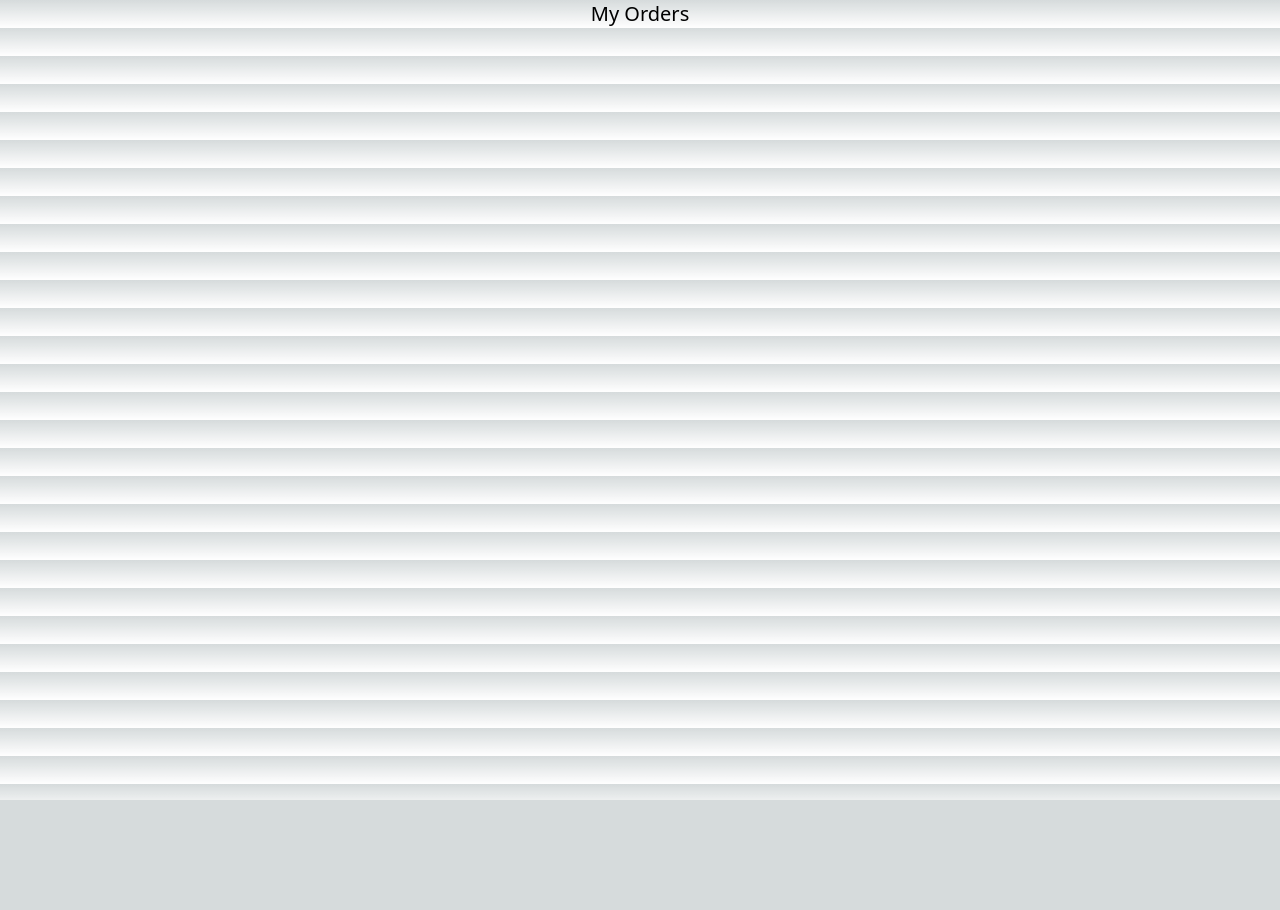
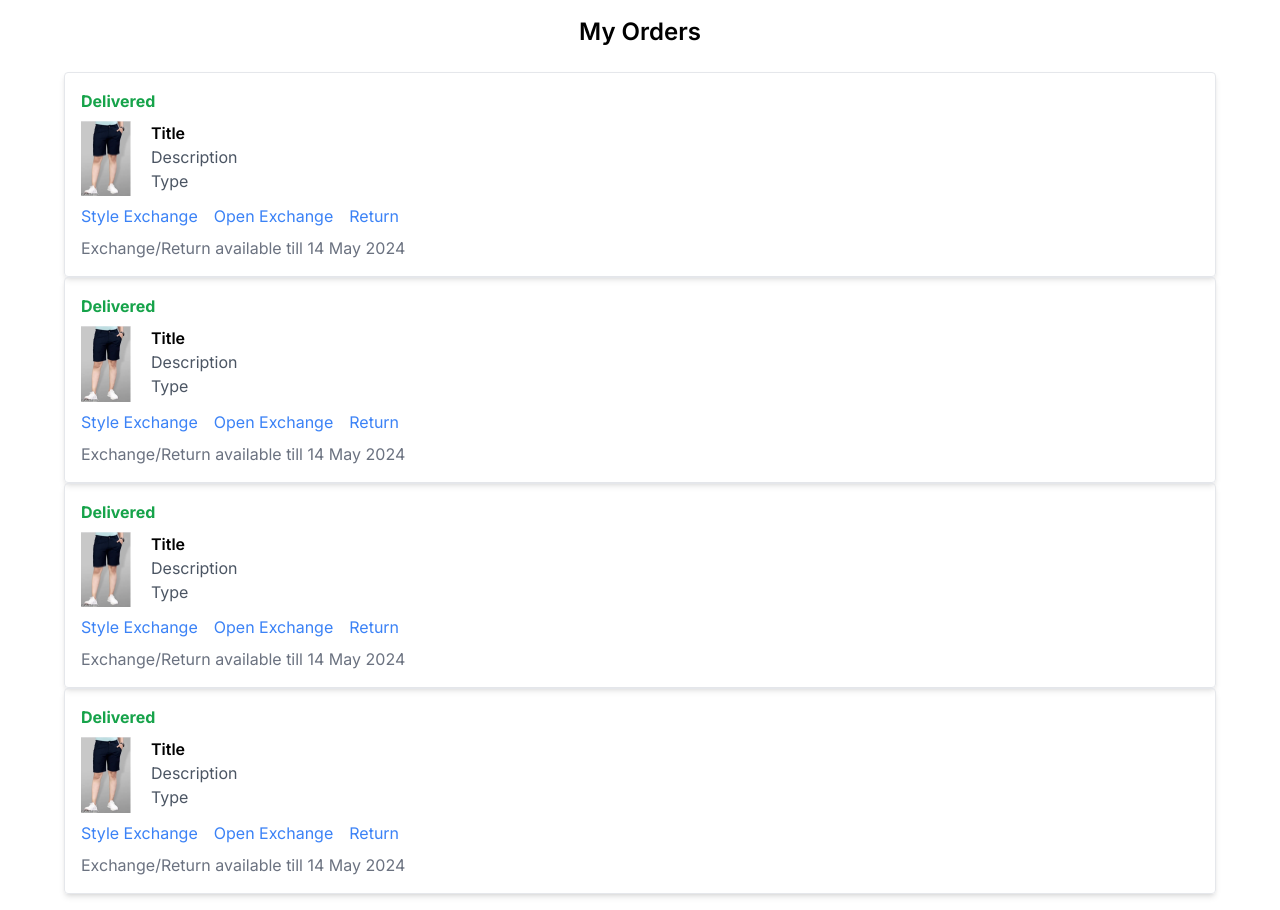
Before and after one commit to SatyamChaurasiya-Meesho/OpenExchange, a Next.js app: page /myOrder in a window 1280 px wide. Before the commit the page ends 800 px from the top, so only its background shows below. Built offline with nearby package versions, Linux system fonts and the light colour scheme.

Commit message:
myOrder UI

```diff
--- /dev/null
+++ b/src/components/myProductCard.tsx
@@ -0,0 +1,40 @@
+import React from 'react'
+import productImage from '../assets/images/productImage.png'
+import Image from "next/image";
+import Link from 'next/link';
+
+export default function MyProductCard() {
+  return (
+    <div className='flex flex-col gap-2 p-4 border rounded shadow-md'>
+      <div className='flex flex-col'>
+        <div>
+          <span className='text-green-600 font-bold'>Delivered</span>
+        </div>
+        <div className='text-black mt-2'>
+          <div className='flex gap-5'>
+            <Image src={productImage} width={50} height={50} alt='Product Image' />
+            <div className='text-black'>
+              <p className='font-semibold truncate'>Title</p>
+              <p className='text-gray-600 truncate'>Description</p>
+              <p className='text-gray-600 truncate'>Type</p>
+            </div>
+          </div>
+          <div className='flex gap-4 mt-2'>
+            <Link href={"/styleExchange"}
+               className='text-blue-500 hover:underline'>Style Exchange
+            </Link>
+            <Link href={"/openExchange"}
+              className='text-blue-500 hover:underline'>Open Exchange
+            </Link>
+            <Link href={"/return"}
+              className='text-blue-500 hover:underline'>Return
+            </Link>
+          </div>
+          <p className='mt-2 text-gray-500'>
+            Exchange/Return available till 14 May 2024
+          </p>
+        </div>
+      </div>
+    </div>
+  )
+}
--- a/src/pages/index.tsx
+++ b/src/pages/index.tsx
@@ -8,7 +8,7 @@ export default function Home() {
     <main
       className={`bg-white flex min-h-screen flex-col items-center  ${inter.className}`}
     >
-      <div className="w-[1400px]">
+      <div className="w-[1380px]">
     <Header/>
     <HomeSection/>
     </div>
--- a/src/pages/myOrder.tsx
+++ b/src/pages/myOrder.tsx
@@ -1,14 +1,23 @@
-import React from 'react'
+import React from 'react';
+import MyProductCard from '../components/myProductCard';
+import { Inter } from 'next/font/google';
 
-export default function myOrder() {
+const inter = Inter({ subsets: ["latin"] });
+
+export default function MyOrder() {
   return (
-    <div>
-        <h2 className='text-center text-xl'>My Orders</h2>
-        <div className='flex-col gap-2'>
-            <div className='flex-col'>
-
-            </div>
+    <main
+      className={`bg-white text-black p-4 flex min-h-screen flex-col items-center ${inter.className}`}
+    >
+      <div className="w-full max-w-6xl">
+        <h2 className='text-center text-2xl font-semibold mb-6'>My Orders</h2>
+        <div className="flex-col gap-2">
+          <MyProductCard />
+          <MyProductCard />
+          <MyProductCard />
+          <MyProductCard />
         </div>
-    </div>
-  )
+      </div>
+    </main>
+  );
 }
```
